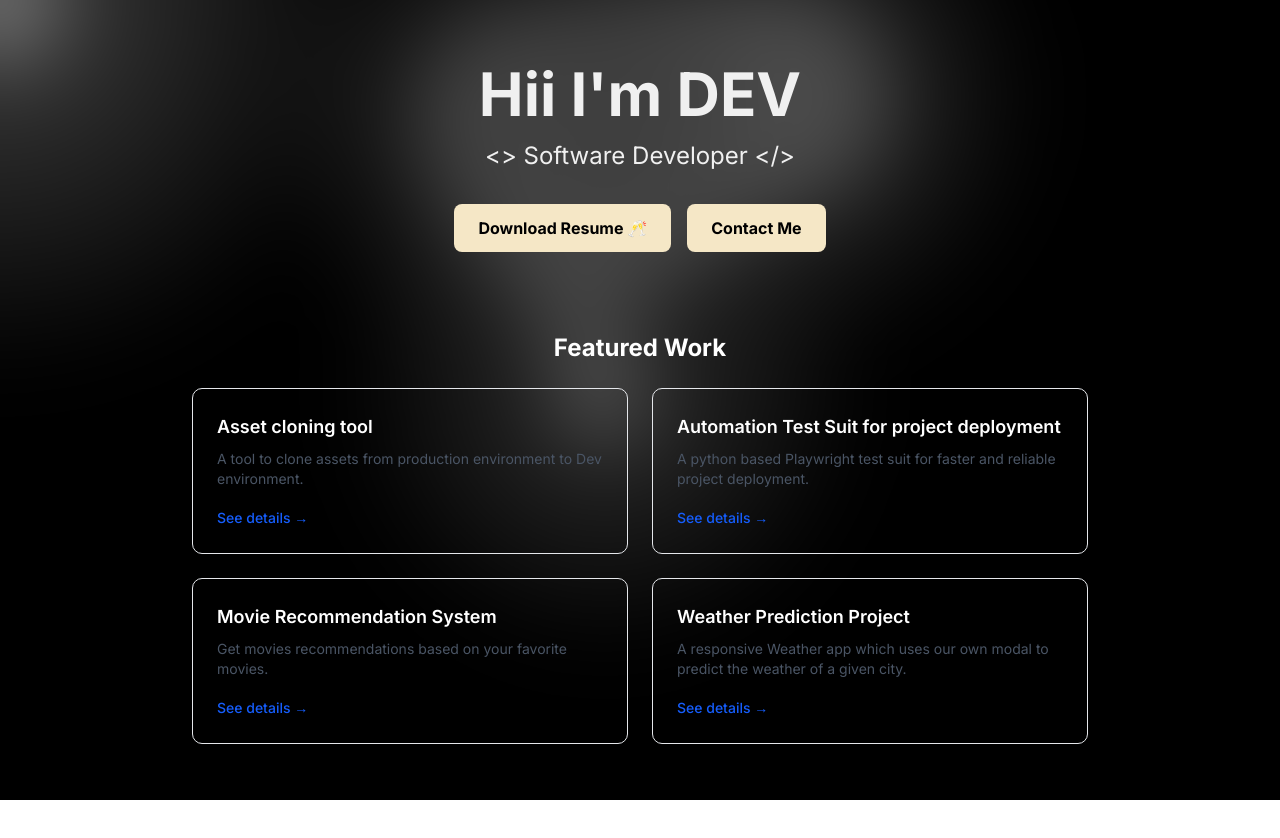
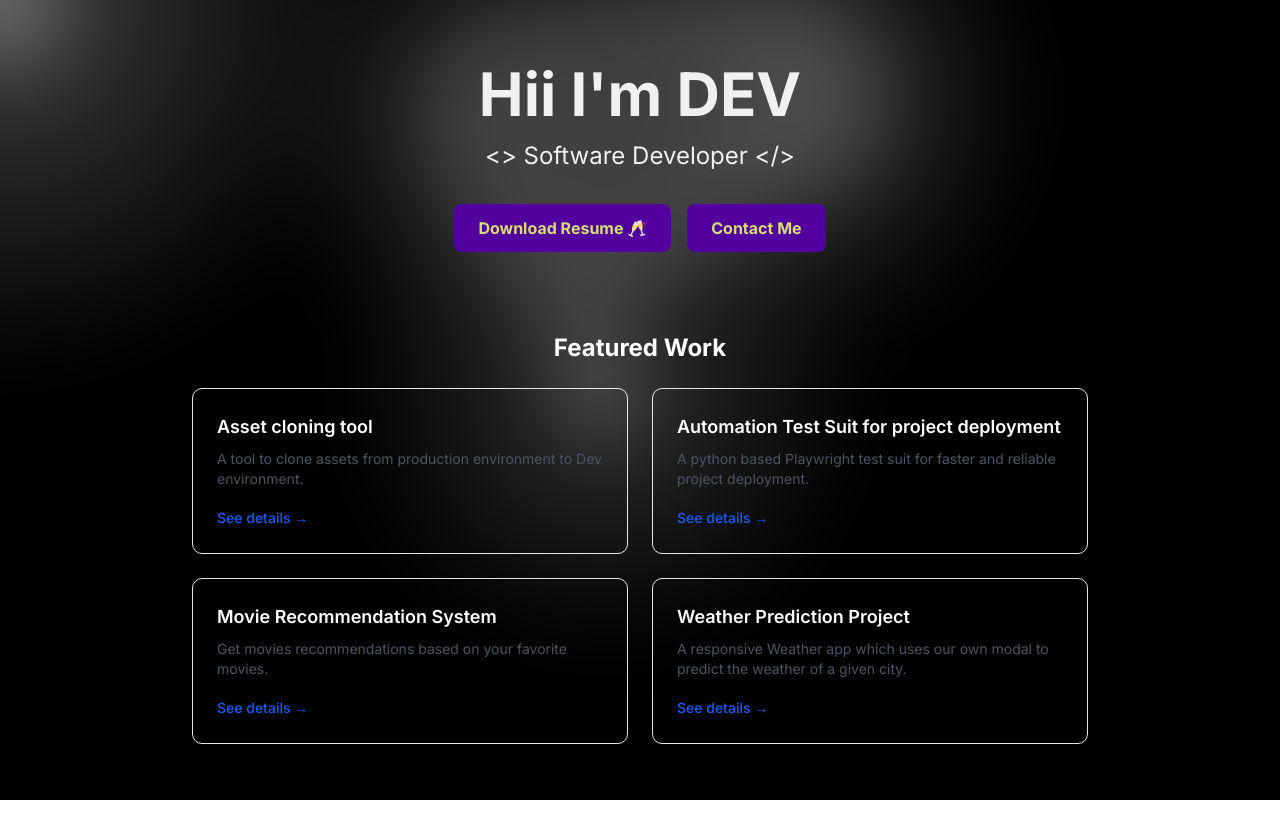
Before and after one commit to Dishoner/portfolio, a Next.js app in the folder frontend/portfolio-website/: page / in a window 1280 px wide. Shown: the top 838 px of the page. Built offline with nearby package versions, Linux system fonts and the light colour scheme.

Commit message:
button colors

```diff
--- a/frontend/portfolio-website/src/app/page.tsx
+++ b/frontend/portfolio-website/src/app/page.tsx
@@ -275,13 +275,13 @@ export default function Home() {
             <div className="flex flex-col sm:flex-row items-center justify-center gap-3 sm:gap-4">
               <button
                 onClick={handleDownloadResume}
-                className="w-full sm:w-auto px-6 py-3 rounded-md transition-all duration-200 text-center font-bold text-[#000000] bg-[#F5E7C6] hover:bg-[#E8D5B0]"
+                className="w-full sm:w-auto px-6 py-3 rounded-md transition-all duration-200 text-center font-bold text-[#D4DE71] bg-[#52009E] hover:bg-[#8B32B3]"
               >
                 Download Resume 🥂
               </button>
               <Modal>
                 <ModalTrigger
-                  className="w-full sm:w-auto px-6 py-3 rounded-md transition-all duration-200 text-center font-bold text-[#000000] bg-[#F5E7C6] hover:bg-[#E8D5B0]"
+                  className="w-full sm:w-auto px-6 py-3 rounded-md transition-all duration-200 text-center font-bold text-[#D4DE71] bg-[#52009E] hover:bg-[#8B32B3]"
                 >
                   Contact Me
                 </ModalTrigger>
```
